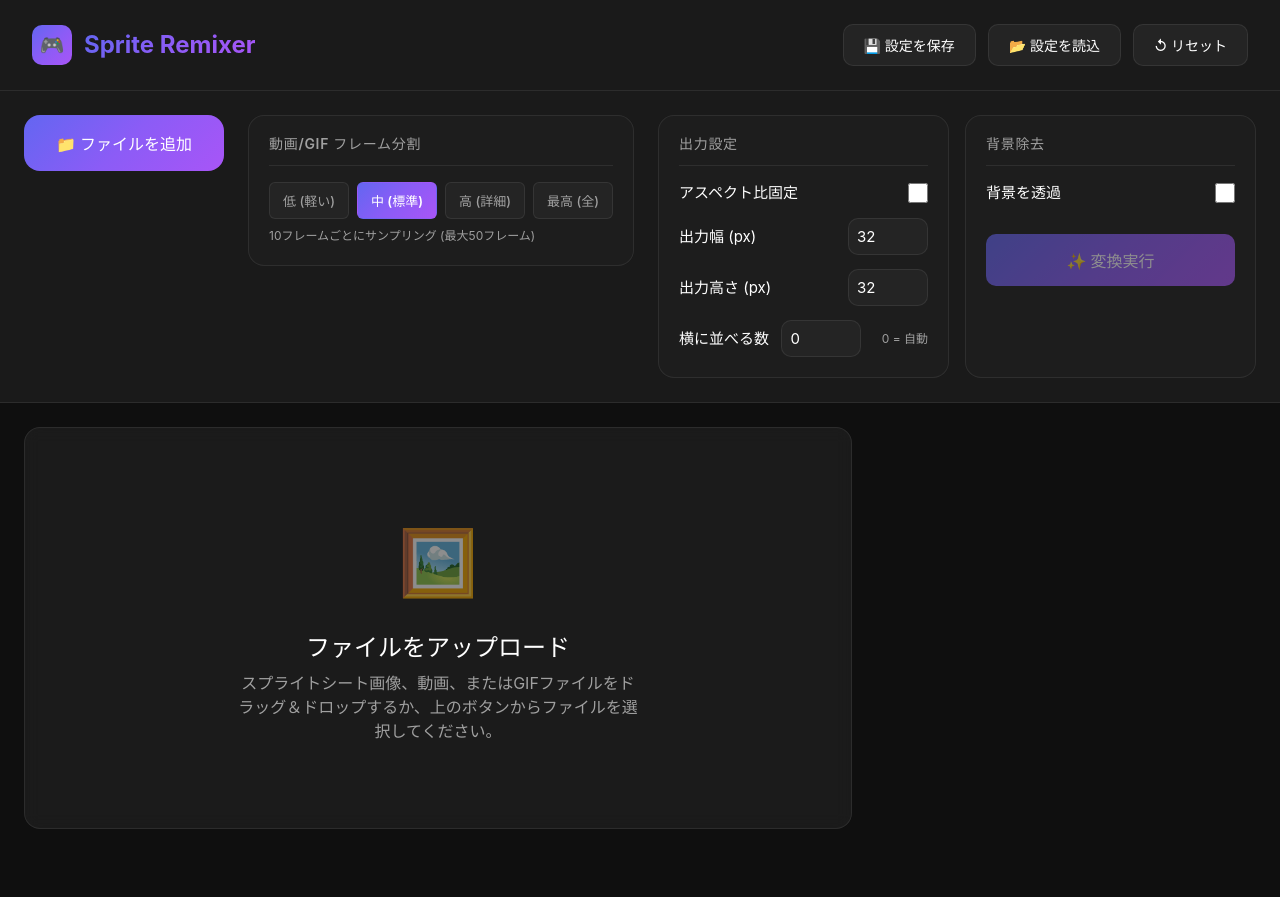
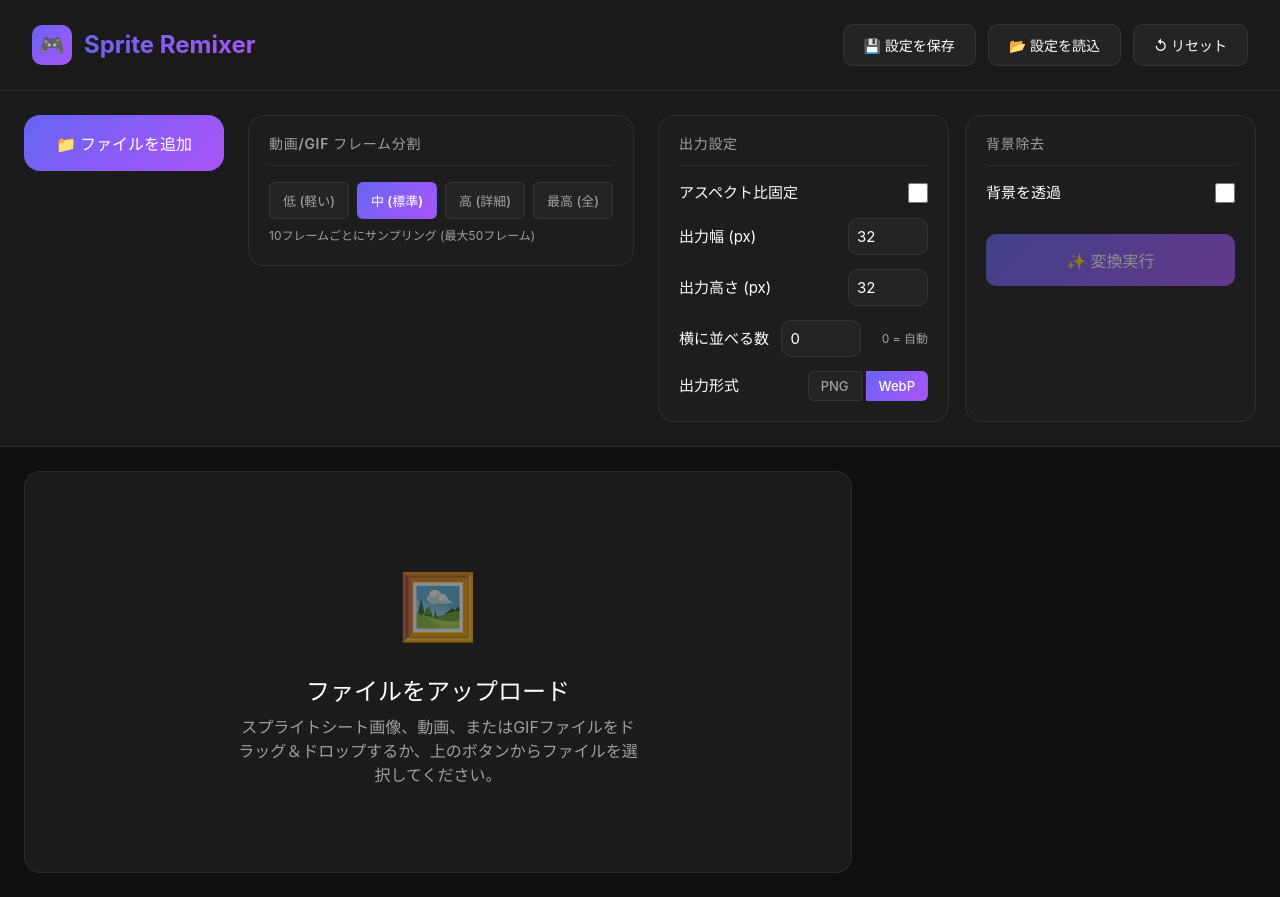
Before and after one commit to instansys/sprite-remixer, a React (Vite) app: page / in a window 1280 px wide. Before the commit the page ends 853 px from the top, so only its background shows below. Built offline with nearby package versions, Linux system fonts and the light colour scheme.

Commit message:
出力形式を選べるようにした

```diff
--- a/src/App.css
+++ b/src/App.css
@@ -261,6 +261,42 @@ h1 {
   font-size: 0.8125rem;
   color: var(--accent-primary-hover);
   font-weight: 500;
+}
+
+.format-selector {
+  display: flex;
+  gap: 0.25rem;
+}
+
+.format-option {
+  padding: 0.375rem 0.75rem;
+  font-size: 0.8125rem;
+  font-weight: 500;
+  border: 1px solid var(--border-color);
+  background: var(--bg-tertiary);
+  color: var(--text-secondary);
+  cursor: pointer;
+  transition: all var(--transition-fast);
+}
+
+.format-option:first-child {
+  border-radius: var(--radius-sm) 0 0 var(--radius-sm);
+}
+
+.format-option:last-child {
+  border-radius: 0 var(--radius-sm) var(--radius-sm) 0;
+}
+
+.format-option:hover:not(.selected) {
+  background: var(--bg-card-hover);
+  border-color: var(--accent-primary);
+  color: var(--text-primary);
+}
+
+.format-option.selected {
+  background: var(--accent-gradient);
+  border-color: transparent;
+  color: white;
 }
 
 .control-group input[type="number"] {
--- a/src/App.tsx
+++ b/src/App.tsx
@@ -1,7 +1,7 @@
 import { useCallback, useEffect, useRef, useState } from 'react'
 import './App.css'
 
-import type { PendingImage, FrameSamplingQuality, VideoProgress, SourceImage } from './types'
+import type { PendingImage, FrameSamplingQuality, OutputFormat, VideoProgress, SourceImage } from './types'
 import type { BackgroundColorSource } from './imageProcessing'
 import { STORAGE_KEYS, DEFAULT_SETTINGS } from './constants'
 import { useLocalStorage, useLocalStorageString, useFrameSelection, useAnimation, useSourceImages } from './hooks'
@@ -34,6 +34,10 @@ function App() {
   const [targetWidth, setTargetWidth] = useLocalStorage(STORAGE_KEYS.targetWidth, DEFAULT_SETTINGS.targetWidth)
   const [targetHeight, setTargetHeight] = useLocalStorage(STORAGE_KEYS.targetHeight, DEFAULT_SETTINGS.targetHeight)
   const [outputCols, setOutputCols] = useLocalStorage(STORAGE_KEYS.outputCols, DEFAULT_SETTINGS.outputCols)
+  const [outputFormat, setOutputFormat] = useLocalStorageString<OutputFormat>(
+    STORAGE_KEYS.outputFormat,
+    DEFAULT_SETTINGS.outputFormat
+  )
   const [fps, setFps] = useLocalStorage(STORAGE_KEYS.fps, DEFAULT_SETTINGS.fps)
   const [frameSamplingQuality, setFrameSamplingQuality] = useLocalStorageString<FrameSamplingQuality>(
     STORAGE_KEYS.frameSamplingQuality,
@@ -245,6 +249,7 @@ function App() {
       targetWidth,
       targetHeight,
       outputCols,
+      outputFormat,
       removeBackground,
       backgroundTolerance,
       edgeErosion,
@@ -300,7 +305,8 @@ function App() {
 
   const handleDownload = () => {
     if (processedImageUrl) {
-      downloadImage(processedImageUrl)
+      const ext = outputFormat === 'webp' ? 'webp' : 'png'
+      downloadImage(processedImageUrl, `sprite-sheet-pixel-art.${ext}`)
     }
   }
 
@@ -362,11 +368,13 @@ function App() {
               targetHeight={targetHeight}
               lockAspectRatio={lockAspectRatio}
               outputCols={outputCols}
+              outputFormat={outputFormat}
               selectedFrameCount={selectedCount}
               onWidthChange={setTargetWidth}
               onHeightChange={setTargetHeight}
               onLockAspectRatioChange={handleLockAspectRatioChange}
               onOutputColsChange={setOutputCols}
+              onOutputFormatChange={setOutputFormat}
             />
 
             <BackgroundRemovalSettings
--- a/src/components/OutputSettings.tsx
+++ b/src/components/OutputSettings.tsx
@@ -1,3 +1,4 @@
+import type { OutputFormat } from '../types'
 import { NumberInput } from '../NumberInput'
 
 interface OutputSettingsProps {
@@ -5,11 +6,13 @@ interface OutputSettingsProps {
   targetHeight: number
   lockAspectRatio: boolean
   outputCols: number
+  outputFormat: OutputFormat
   selectedFrameCount: number
   onWidthChange: (width: number) => void
   onHeightChange: (height: number) => void
   onLockAspectRatioChange: (locked: boolean, currentRatio: number) => void
   onOutputColsChange: (cols: number) => void
+  onOutputFormatChange: (format: OutputFormat) => void
 }
 
 export function OutputSettings({
@@ -17,11 +20,13 @@ export function OutputSettings({
   targetHeight,
   lockAspectRatio,
   outputCols,
+  outputFormat,
   selectedFrameCount,
   onWidthChange,
   onHeightChange,
   onLockAspectRatioChange,
-  onOutputColsChange
+  onOutputColsChange,
+  onOutputFormatChange
 }: OutputSettingsProps) {
   // Calculate actual cols/rows for the sprite sheet
   const actualCols = outputCols > 0 ? outputCols : Math.ceil(Math.sqrt(selectedFrameCount))
@@ -70,6 +75,25 @@ export function OutputSettings({
         />
         <span className="hint">0 = 自動</span>
       </label>
+      <label>
+        出力形式
+        <div className="format-selector">
+          <button
+            type="button"
+            className={`format-option ${outputFormat === 'png' ? 'selected' : ''}`}
+            onClick={() => onOutputFormatChange('png')}
+          >
+            PNG
+          </button>
+          <button
+            type="button"
+            className={`format-option ${outputFormat === 'webp' ? 'selected' : ''}`}
+            onClick={() => onOutputFormatChange('webp')}
+          >
+            WebP
+          </button>
+        </div>
+      </label>
       {selectedFrameCount > 0 && (
         <div className="sheet-size-info">
           スプライトシート: {actualCols} x {actualRows} ({sheetWidth} x {sheetHeight} px)
--- a/src/constants.ts
+++ b/src/constants.ts
@@ -1,4 +1,4 @@
-import type { FrameSamplingQuality, SamplingConfig } from './types'
+import type { FrameSamplingQuality, OutputFormat, SamplingConfig } from './types'
 
 export const SAMPLING_CONFIGS: Record<FrameSamplingQuality, SamplingConfig> = {
   low: { label: '低 (軽い)', sampleInterval: 15, maxFrames: 30 },
@@ -13,6 +13,7 @@ export const STORAGE_KEYS = {
   targetWidth: 'sprite-remixer-target-width',
   targetHeight: 'sprite-remixer-target-height',
   outputCols: 'sprite-remixer-output-cols',
+  outputFormat: 'sprite-remixer-output-format',
   fps: 'sprite-remixer-fps',
   frameSamplingQuality: 'sprite-remixer-frame-sampling-quality'
 } as const
@@ -23,6 +24,7 @@ export const DEFAULT_SETTINGS = {
   targetWidth: 32,
   targetHeight: 32,
   outputCols: 0, // 0 = auto
+  outputFormat: 'webp' as OutputFormat,
   fps: 12,
   frameSamplingQuality: 'medium' as FrameSamplingQuality
 } as const
--- a/src/imageProcessing.ts
+++ b/src/imageProcessing.ts
@@ -1,3 +1,5 @@
+import type { OutputFormat } from './types'
+
 export interface ImageProcessingOptions {
   removeBackground?: boolean
   backgroundTolerance?: number
@@ -334,3 +336,12 @@ export function exportCanvasAsPNG(canvas: HTMLCanvasElement): string {
   // PNG is lossless, so quality parameter doesn't affect it
   return canvas.toDataURL('image/png')
 }
+
+export function exportCanvas(canvas: HTMLCanvasElement, format: OutputFormat): string {
+  if (format === 'webp') {
+    // WebP with maximum quality (1.0)
+    return canvas.toDataURL('image/webp', 1.0)
+  }
+  // PNG is lossless
+  return canvas.toDataURL('image/png')
+}
--- a/src/types.ts
+++ b/src/types.ts
@@ -27,6 +27,8 @@ export interface PendingImage {
 
 export type FrameSamplingQuality = 'low' | 'medium' | 'high' | 'ultra'
 
+export type OutputFormat = 'png' | 'webp'
+
 export interface SamplingConfig {
   label: string
   sampleInterval: number
--- a/src/utils/spriteProcessing.ts
+++ b/src/utils/spriteProcessing.ts
@@ -1,6 +1,6 @@
-import type { FrameData, SourceImage } from '../types'
+import type { FrameData, OutputFormat, SourceImage } from '../types'
 import type { BackgroundColorSource } from '../imageProcessing'
-import { scaleImageNearestNeighbor, removeBackgroundFromImage, exportCanvasAsPNG } from '../imageProcessing'
+import { scaleImageNearestNeighbor, removeBackgroundFromImage, exportCanvas } from '../imageProcessing'
 
 interface ProcessSpritesOptions {
   sourceImages: SourceImage[]
@@ -8,6 +8,7 @@ interface ProcessSpritesOptions {
   targetWidth: number
   targetHeight: number
   outputCols: number
+  outputFormat: OutputFormat
   removeBackground: boolean
   backgroundTolerance: number
   edgeErosion: number
@@ -21,6 +22,7 @@ export async function processSprites(options: ProcessSpritesOptions): Promise<st
     targetWidth,
     targetHeight,
     outputCols: outputColsSetting,
+    outputFormat,
     removeBackground,
     backgroundTolerance,
     edgeErosion,
@@ -131,7 +133,7 @@ export async function processSprites(options: ProcessSpritesOptions): Promise<st
     )
   })
 
-  return exportCanvasAsPNG(resultCanvas)
+  return exportCanvas(resultCanvas, outputFormat)
 }
 
 export function downloadImage(imageUrl: string, filename: string = 'sprite-sheet-pixel-art.png') {
```
